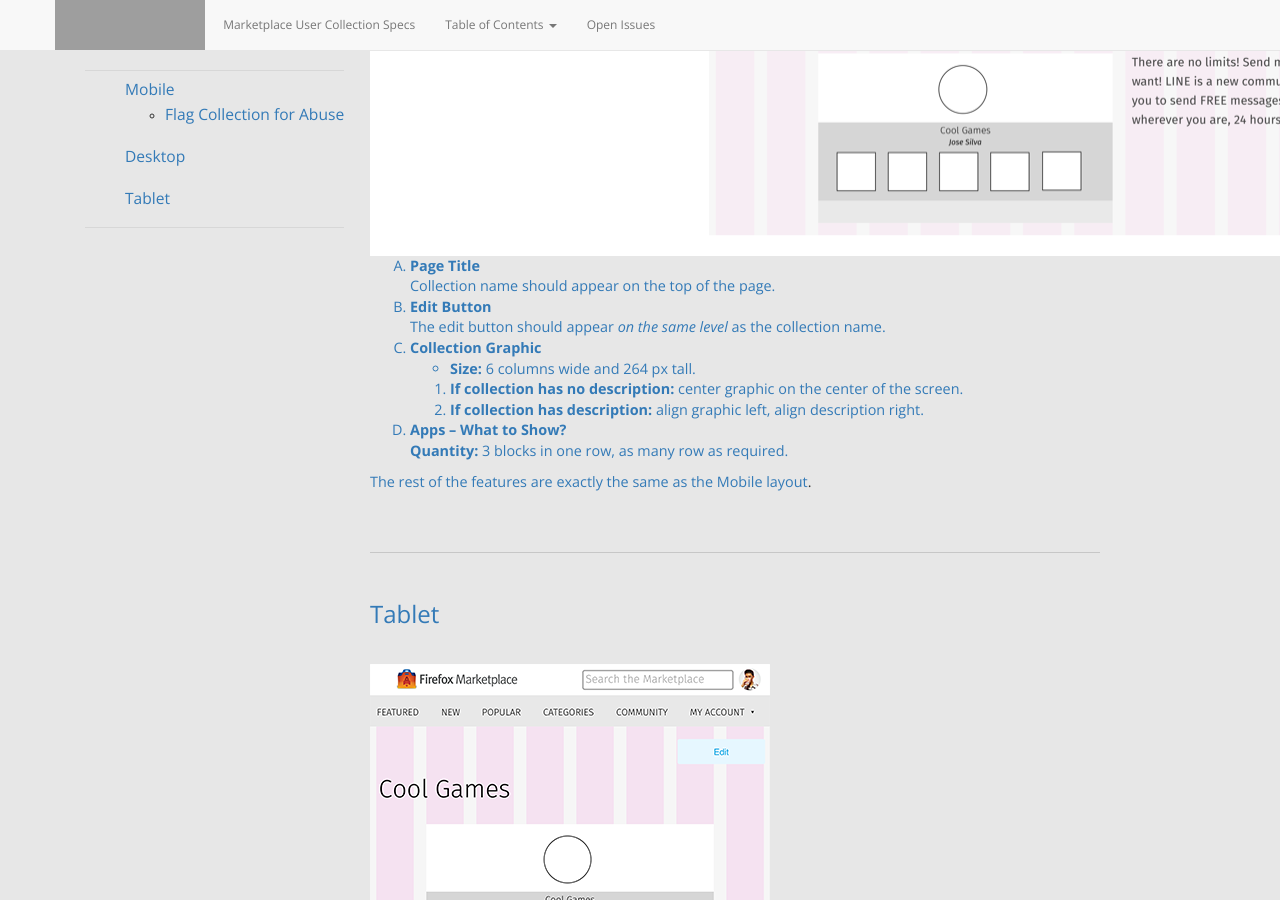
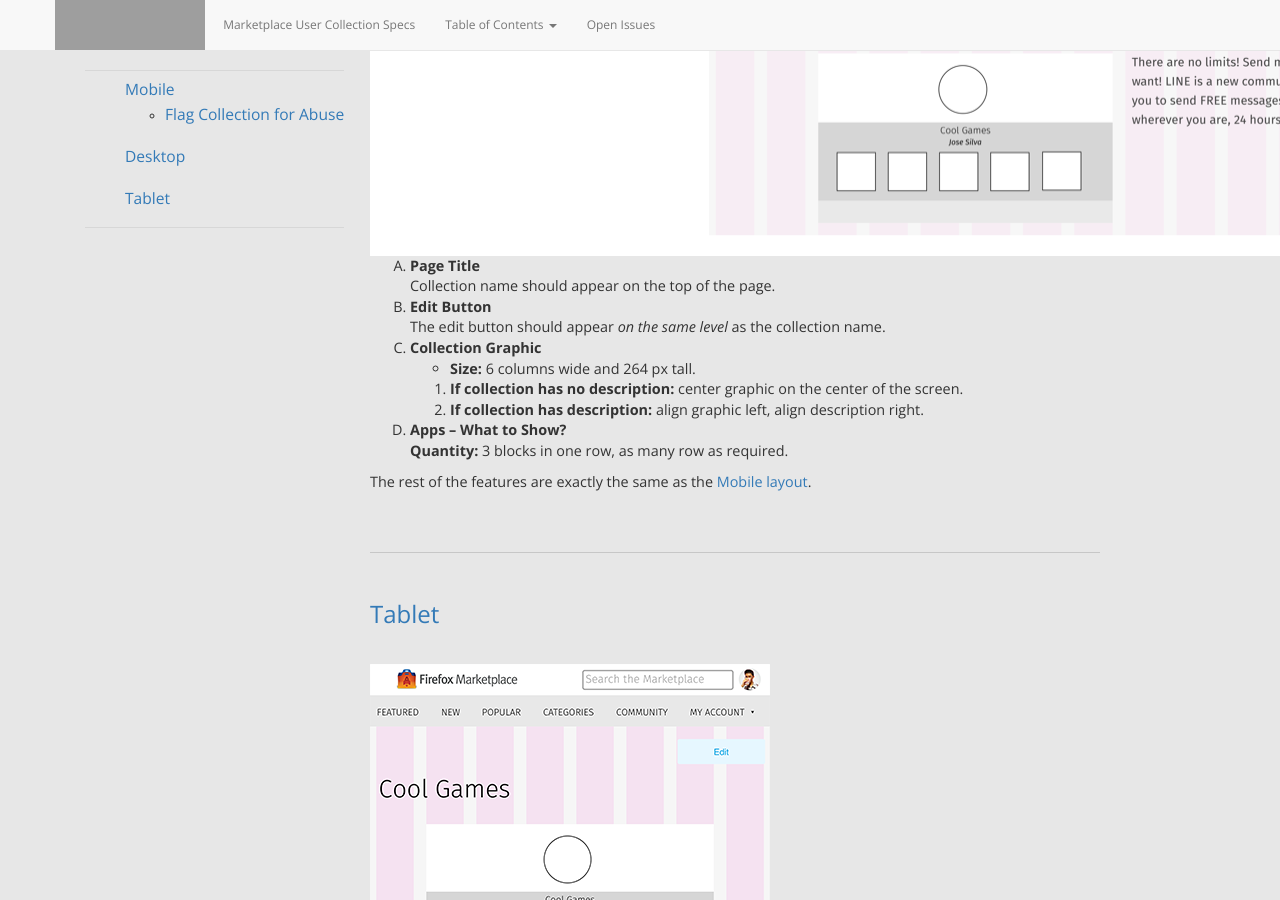
Before and after one commit to mhanratty/marketplaceux-usercollections, a Jekyll site: the page built from projectSpecsIndividualCollectionPage.html, in a window 1280 px wide and 900 px high, scrolled down 2937 px. Built offline with Jekyll 4.4.1, drawn with Linux system fonts in a browser that asks for light colours; nearby versions of some CDN libraries; grey boxes are pictures that could not be loaded.

Commit message:
Fix layout

```diff
--- a/projectSpecsIndividualCollectionPage.html
+++ b/projectSpecsIndividualCollectionPage.html
@@ -78,7 +78,7 @@
       After selecting a reason, the user should return to the collection landing screen, and receive a feedback message that the reporting process was successful.</li>
     </ol>
 
-    <h3 class="specItem"><a name="individualcollectiondesktop">Desktop</h3>
+    <h3 class="specItem"><a name="individualcollectiondesktop">Desktop</a></h3>
 
     <img src="http://mhanratty.github.io/marketplaceux-usercollections/img/usercollections_collectionviewdesktop.png" alt="Individual collection page: desktop" title="" />
 
@@ -102,7 +102,7 @@
 
     <p class="longText">The rest of the features are exactly the same as the <a href="#individualcollectionmobile">Mobile layout</a>.</p>
 
-    <h3 class="specItem"><a name="individualcollectiontablet">Tablet</h3>
+    <h3 class="specItem"><a name="individualcollectiontablet">Tablet</a></h3>
 
     <img src="http://mhanratty.github.io/marketplaceux-usercollections/img/usercollections_collectionviewtablet.png" alt="Individual collection page: tablet" title="" />
 
```
